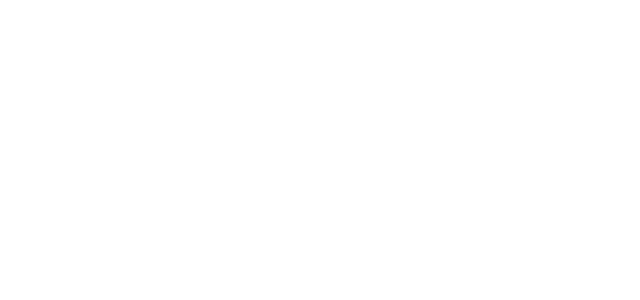
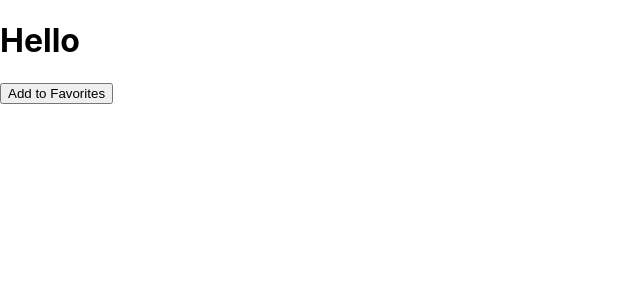
Before and after one commit to nyu-software-engineering/spring-2020-frugal-eye, a React (Create React App) app in the folder front-end/: page / in a window 1280 px wide. Shown: the top 300 px of the page, without its empty margins (0-640 px from the left). Built offline with nearby package versions, Linux system fonts and the light colour scheme.

Commit message:
fixed app.js typo

```diff
--- a/front-end/src/App.js
+++ b/front-end/src/App.js
@@ -2,7 +2,7 @@
 import { BrowserRouter as Router, Switch, Route } from "react-router-dom";
 import './App.css';
 //import Login from './Login'
-import recipe from './recipe.js'
+import Recipes from './recipe.js'
 
 const App = (props) => {
   return (
@@ -11,7 +11,7 @@
             <Switch>
 
                 <Route path="/">
-                    <recipe />
+                    <Recipes />
                 </Route>
 
             </Switch>
```
